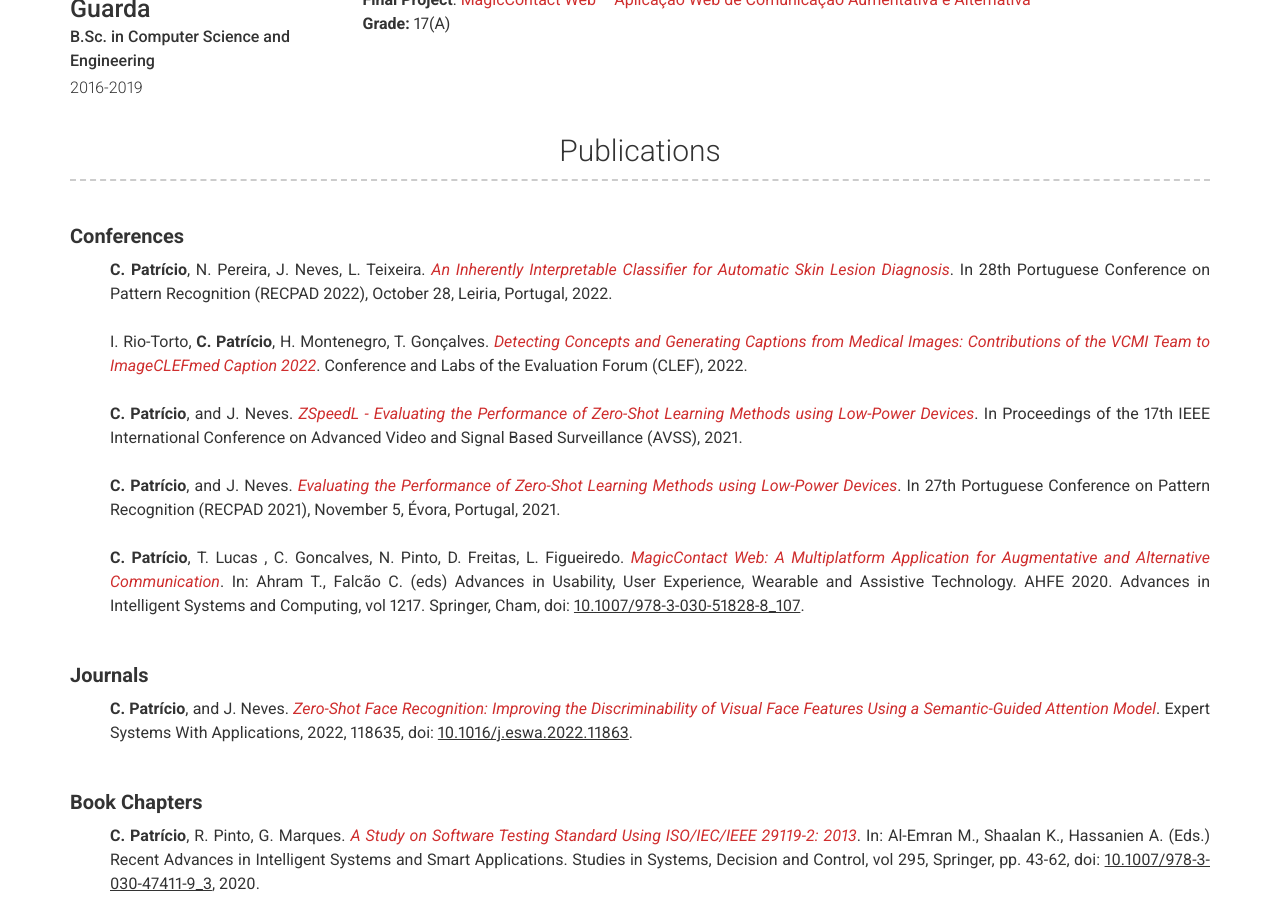
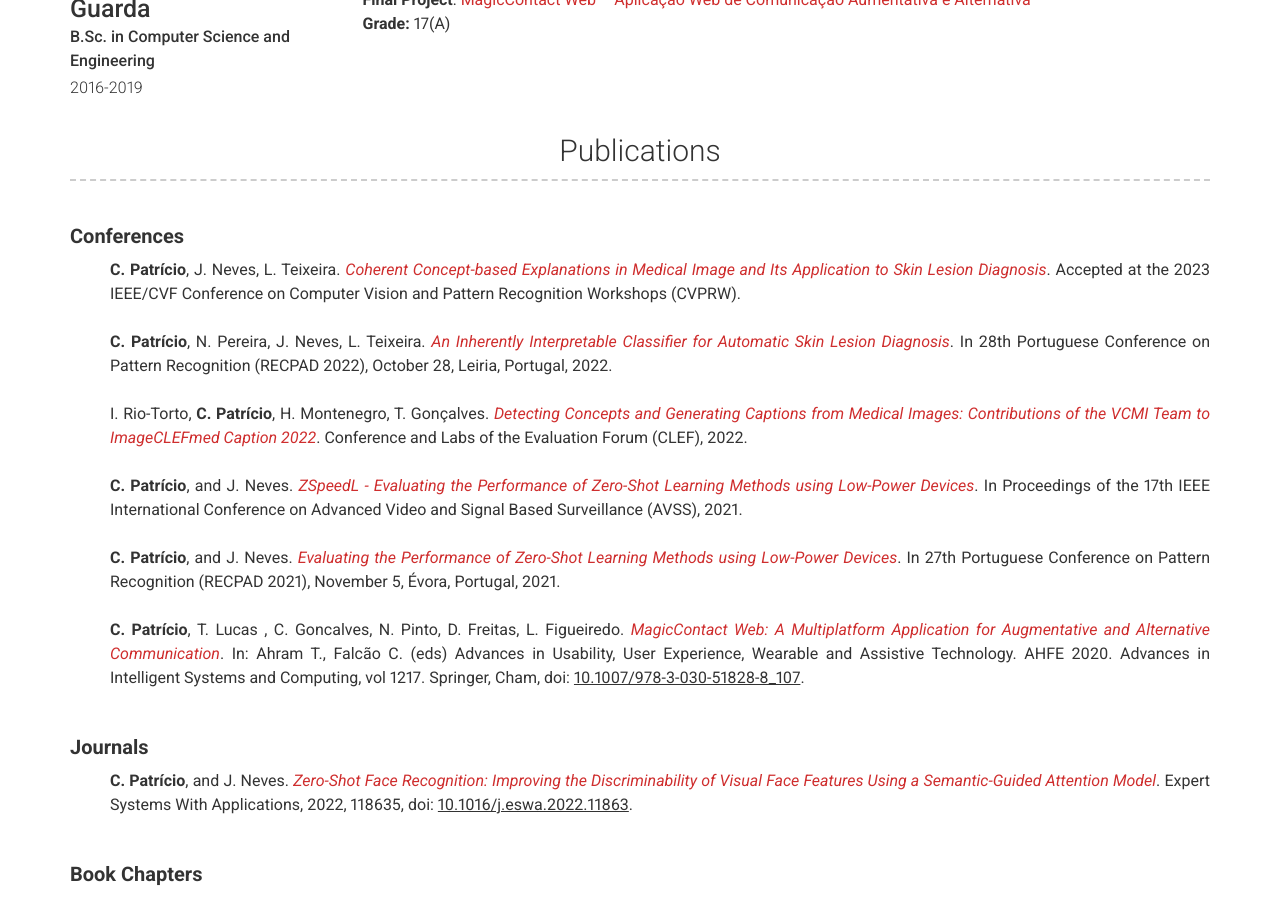
Before and after one commit to CristianoPatricio/cristianopatricio.github.io, a Jekyll site: the page built from index.md, in a window 1280 px wide and 900 px high, scrolled down 2117 px. Built offline with Jekyll 4.4.1, drawn with Linux system fonts in a browser that asks for light colours; nearby versions of some CDN libraries.

Commit message:
Update _config.yml

```diff
--- a/_config.yml
+++ b/_config.yml
@@ -51,6 +51,10 @@ about_content: | # this will include new lines to allow paragraphs
 publications: |
     <p style="font-size:20px;"><b>Conferences</b></p>
     <ul style="list-style-type: none;" >
+        <li>
+            <b>C. Patrício</b>, J. Neves, L. Teixeira. <a href="#" style="color: #cf2e2e;" target="blank"><em>Coherent Concept-based Explanations in Medical Image and Its Application to Skin Lesion Diagnosis</em></a>. Accepted at the 2023 IEEE/CVF Conference on Computer Vision and Pattern Recognition Workshops (CVPRW).
+        </li>
+        <br>
         <li>
             <b>C. Patrício</b>, N. Pereira, J. Neves, L. Teixeira. <a href="#" style="color: #cf2e2e;" target="blank"><em>An Inherently Interpretable Classifier for Automatic Skin Lesion Diagnosis</em></a>. In 28th Portuguese Conference on Pattern Recognition (RECPAD 2022), October 28, Leiria, Portugal, 2022.
         </li>
```
